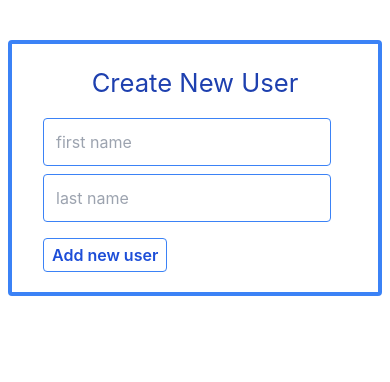
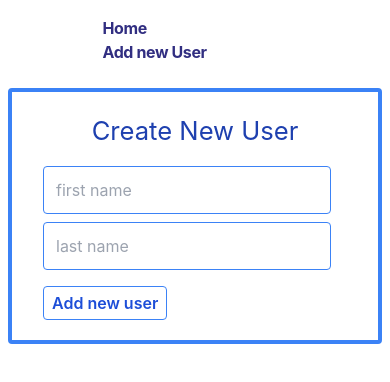
Before and after one commit to matekaszas13/users-list, a React (Create React App) app in the folder users-list/: page /new in a window 390 px wide. Shown: the top 382 px of the page. Built offline with nearby package versions, Linux system fonts and the light colour scheme.

Commit message:
Delete: Delete hidden from className

```diff
--- a/users-list/src/components/Navigation.tsx
+++ b/users-list/src/components/Navigation.tsx
@@ -3,8 +3,8 @@ import { Link, useNavigate } from "react-router-dom";
 const Navigation = () => {
   return (
     <nav>
-        <div className="p-4 flex justify-between container mx-xl  content-center md:px-0 max-w-[70%] m-auto">
-          <ul className="hidden md:flex text-indigo-900 font-bold tracking-tight">
+        <div className=" p-4 flex justify-between container mx-xl  content-center max-w-[70%] m-auto">
+          <ul className=" md:flex text-indigo-900 font-bold tracking-tight">
             <li className="pl-7"><Link to={"/"}>Home</Link></li>
             <li className="pl-7"><Link to={"/new"}> Add new User</Link></li>
           </ul>
```
